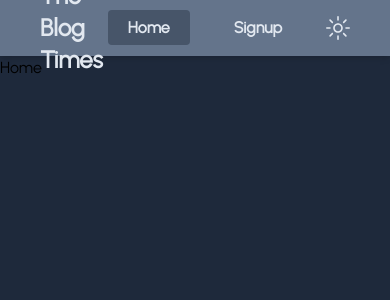
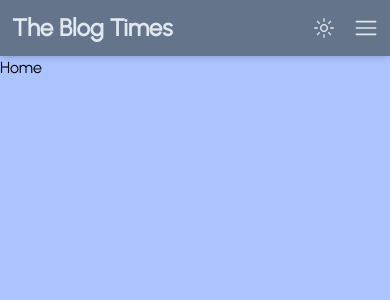
Before and after one commit to mdtabrezhossain/the-blog-times-frontend, a React (Vite) app: page / in a window 390 px wide. Both pictures are taken after a click on the element 338 px from the left and 28 px from the top of the page. Shown: the top 300 px of the page. Built offline with nearby package versions, Linux system fonts and the light colour scheme.

Commit message:
added hammenu for mobile view

```diff
--- a/src/components/Header/Header.css
+++ b/src/components/Header/Header.css
@@ -2,7 +2,7 @@ header.dark {
     background-color: var(--ash-400);
 }
 
-header h1.dark {
+nav.dark {
     color: var(--ash-100);
 }
 
@@ -13,7 +13,3 @@ header ul li a.dark {
 header ul li a.dark:hover {
     background-color: var(--ash-500);
 }
-
-header div.dark {
-    color: var(--ash-100);
-}
--- a/src/components/Header/Header.jsx
+++ b/src/components/Header/Header.jsx
@@ -1,7 +1,7 @@
-import React from 'react';
+import React, { useEffect, useState } from 'react';
 import { NavLink } from 'react-router-dom';
 import { useDispatch, useSelector } from 'react-redux';
-import { MoonIcon, SunIcon } from '@radix-ui/react-icons';
+import { HamburgerMenuIcon, MoonIcon, SunIcon } from '@radix-ui/react-icons';
 import { toggleThemeAction } from '../../store/slices/ThemeSlice';
 import "./Header.css"
 
@@ -10,33 +10,60 @@ export default function Navbar() {
     const pages = ["Home", "Signup"];
     const theme = useSelector(state => state.themeReducer.theme);
     const dispatch = useDispatch();
+    const [mobileView, setMobileView] = useState(window.innerWidth <= 640);
+    const [hamMenuOpen, setHamMenuOpen] = useState(false);
+
+    useEffect(() => {
+        window.addEventListener("resize", handleWindowResize);
+        return () => {
+            window.removeEventListener("resize", handleWindowResize);
+        }
+    }, []);
+
+    function handleWindowResize() {
+        setMobileView(window.innerWidth <= 640);
+    }
 
     function handleThemeIconClick() {
         dispatch(toggleThemeAction());
     }
 
+    function handleHamIconClick() {
+        setHamMenuOpen(true);
+    }
+
+    function handleHamMenuClick() {
+        setHamMenuOpen(false);
+    }
+
     function checkIsActive(isActive) {
         if (isActive && theme === "light") {
-            return "bg-[var(--water-500)]";
+            return "bg-[var(--water-500)] font-bold";
         }
         if (isActive && theme === "dark") {
-            return "bg-[var(--ash-500)]";
+            return "bg-[var(--ash-500)] font-bold";
         }
     }
 
     return (
         <header className={`bg-[var(--water-100)] shadow-md transiton-all duration-300 ${theme}`} >
-            <nav className="flex justify-between items-center h-14 px-10">
-                <h1 className={`text-[var(--water-700)] font-bold text-2xl ${theme}`}>The Blog Times</h1>
-                <ul className="flex gap-6">
+            <nav className={`grid grid-cols-[1fr_1fr] items-center h-14 px-8 text-[var(--water-700)] ${theme} max-sm:px-3`}>
+                <h1 className={`font-bold text-2xl ${theme}`}>The Blog Times</h1>
+                <div className='flex justify-end gap-5'>
+                    <ul
+                        id="navbarOptions"
+                        onClick={handleHamMenuClick}
+                        className={`flex justify-end gap-6 max-sm:flex-col max-sm:justify-center max-sm:items-center max-sm:gap-0 max-sm:overflow-y-auto max-sm:fixed max-sm:h-screen max-sm:w-screen max-sm:inset-0 max-sm:z-50 max-sm:bg-black/50 max-sm:backdrop-blur-md transition-all duration-300 ${hamMenuOpen ? "max-sm:opacity-100 max-sm:pointer-events-auto" : "max-sm:opacity-0 max-sm:pointer-events-none"}`}
+                    >
+
                         {
                             routes.map((route, i) => {
                                 return (
-                                <li key={route}>
+                                    <li key={route} className="transition-all duration-200 max-sm:grid max-sm:text-center max-sm:w-full">
                                         <NavLink
                                             to={route}
                                             className={({ isActive }) =>
-                                            `${checkIsActive(isActive)} px-5 py-2 rounded text-[var(--water-700)] font-bold transition-all duration-200 hover:bg-[var(--water-500)] ${theme}`
+                                                `${checkIsActive(isActive)} px-5 py-2 rounded text-[var(--water-700)] transition-all duration-200 hover:bg-[var(--water-500)] ${theme} max-sm:p-4`
                                             }
                                         >
                                             {pages[i]}
@@ -44,14 +71,26 @@ export default function Navbar() {
                                     </li>
                                 );
                             })}
-                    <div onClick={handleThemeIconClick} className={`text-[var(--water-700)] cursor-pointer transition-all duration-200 hover:scale-[1.3] ${theme}`}>
+                    </ul>
+                    <div onClick={handleThemeIconClick} className={`cursor-pointer transition-all duration-200 hover:scale-[1.3] ${theme}`}>
                         {
                             theme === "light" ?
-                                <MoonIcon className="h-full w-6" /> :
-                                <SunIcon className="h-full w-6" />
+                                <MoonIcon className="h-full w-5" />
+                                :
+                                <SunIcon className="h-full w-5" />
                         }
                     </div>
-                </ul>
+                    {
+                        mobileView ?
+                            <HamburgerMenuIcon
+                                id="hamIcon"
+                                className="h-full w-6"
+                                onClick={handleHamIconClick}
+                            />
+                            :
+                            <></>
+                    }
+                </div>
             </nav>
         </ header >
     );
--- a/src/index.css
+++ b/src/index.css
@@ -27,5 +27,5 @@
 body {
     font-family: Urbanist;
     background-color: var(--water-600);
-    background-color: var(--ash-700);
+    /* background-color: var(--ash-700); */
 }
```
Lines whose indentation alone changed are shown as unchanged.
